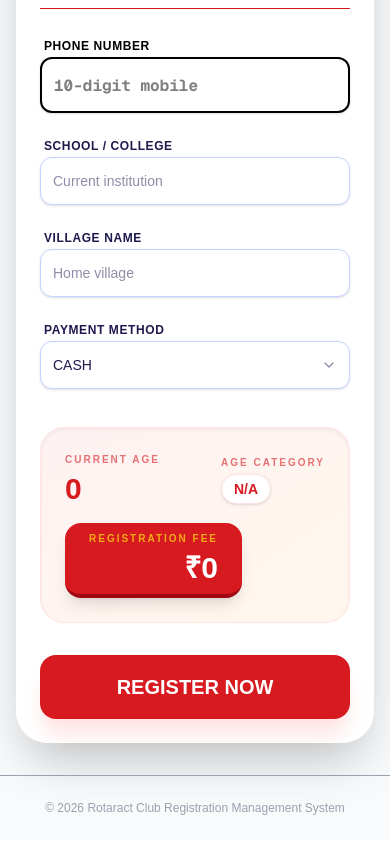
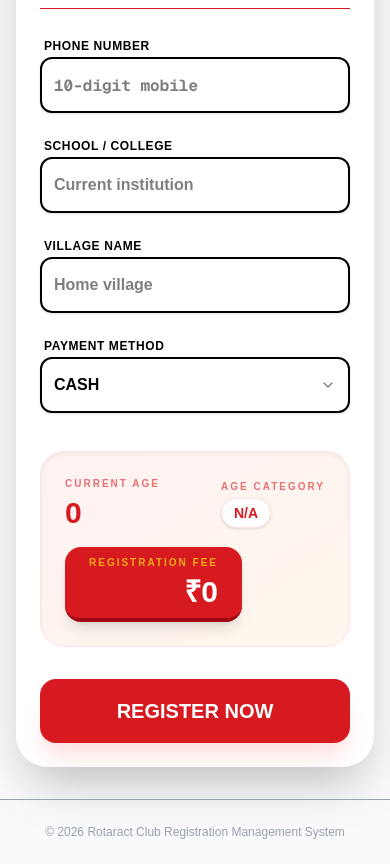
Before and after one commit to subs67023-stack/registeration, a Next.js app: page /register in a window 390 px wide. Shown: the part 960-1824 px from the top of the page. Before the commit the page ends 1800 px from the top, so only its background shows below. Built offline with nearby package versions, Linux system fonts and the light colour scheme; no server answers; sample sign-in values are in the browser's storage.

Commit message:
fix: rename filter labels and further enhance mobile contrast

```diff
--- a/components/dashboard/registration-table.tsx
+++ b/components/dashboard/registration-table.tsx
@@ -78,13 +78,13 @@ export default function RegistrationTable({
                             onClick={() => { setFilterMode("category"); setActiveTab("All"); }}
                             className={`px-4 rounded-lg text-[10px] font-black uppercase tracking-widest transition-all ${filterMode === "category" ? "bg-white text-rotaract-blue shadow-sm" : "text-gray-400 hover:text-gray-600"}`}
                         >
-                            Cats
+                            By Group
                         </button>
                         <button
                             onClick={() => { setFilterMode("subadmin"); setActiveTab("All"); }}
                             className={`px-4 rounded-lg text-[10px] font-black uppercase tracking-widest transition-all ${filterMode === "subadmin" ? "bg-white text-rotaract-blue shadow-sm" : "text-gray-400 hover:text-gray-600"}`}
                         >
-                            Users
+                            By Team
                         </button>
                     </div>
                     <Button onClick={handleExport} className="bg-rotaract-red hover:bg-red-700 font-black text-xs uppercase tracking-widest h-11 px-6 rounded-xl shadow-lg shadow-red-100 transition-all active:scale-95">
--- a/components/registration-form.tsx
+++ b/components/registration-form.tsx
@@ -185,21 +185,21 @@ export default function RegistrationForm({ subadminId = null }: { subadminId?: s
                             </div>
 
                             <div className="space-y-1.5">
-                                <Label htmlFor="schoolCollege" className="text-xs font-black text-indigo-950 uppercase tracking-wider ml-1">School / College</Label>
-                                <Input id="schoolCollege" {...register("schoolCollege")} placeholder="Current institution" className="h-12 border-indigo-200 bg-white shadow-sm focus:border-indigo-500 transition-all rounded-xl text-indigo-950" />
+                                <Label htmlFor="schoolCollege" className="text-xs font-black text-black uppercase tracking-wider ml-1">School / College</Label>
+                                <Input id="schoolCollege" {...register("schoolCollege")} placeholder="Current institution" spellCheck={false} className="h-14 border-2 border-black bg-white shadow-sm focus:border-indigo-600 transition-all rounded-xl text-black font-bold text-base" />
                                 {errors.schoolCollege && <p className="text-red-500 text-[10px] font-bold mt-1 ml-1">{errors.schoolCollege.message}</p>}
                             </div>
 
                             <div className="space-y-1.5">
-                                <Label htmlFor="village" className="text-xs font-black text-indigo-950 uppercase tracking-wider ml-1">Village Name</Label>
-                                <Input id="village" {...register("village")} placeholder="Home village" className="h-12 border-indigo-200 bg-white shadow-sm focus:border-indigo-500 transition-all rounded-xl text-indigo-950" />
+                                <Label htmlFor="village" className="text-xs font-black text-black uppercase tracking-wider ml-1">Village Name</Label>
+                                <Input id="village" {...register("village")} placeholder="Home village" spellCheck={false} className="h-14 border-2 border-black bg-white shadow-sm focus:border-indigo-600 transition-all rounded-xl text-black font-bold text-base" />
                                 {errors.village && <p className="text-red-500 text-[10px] font-bold mt-1 ml-1">{errors.village.message}</p>}
                             </div>
 
                             <div className="space-y-1.5">
-                                <Label htmlFor="paymentMethod" className="text-xs font-black text-indigo-950 uppercase tracking-wider ml-1">Payment Method</Label>
+                                <Label htmlFor="paymentMethod" className="text-xs font-black text-black uppercase tracking-wider ml-1">Payment Method</Label>
                                 <Select onValueChange={(val) => setValue("paymentMethod", val as "CASH" | "ONLINE")} defaultValue="CASH">
-                                    <SelectTrigger className="h-12 border-indigo-200 bg-white shadow-sm focus:ring-indigo-500 rounded-xl text-indigo-950">
+                                    <SelectTrigger className="h-14 border-2 border-black bg-white shadow-sm focus:ring-indigo-600 rounded-xl text-black font-bold text-base">
                                         <SelectValue placeholder="Select Method" />
                                     </SelectTrigger>
                                     <SelectContent>
```
